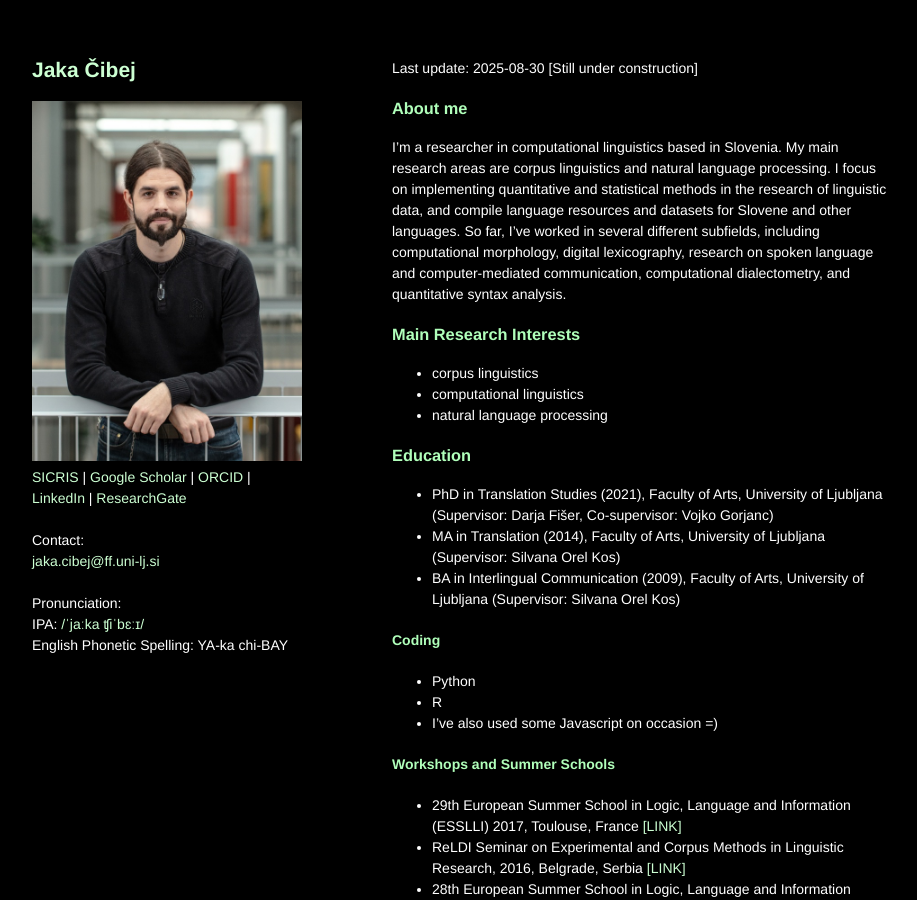
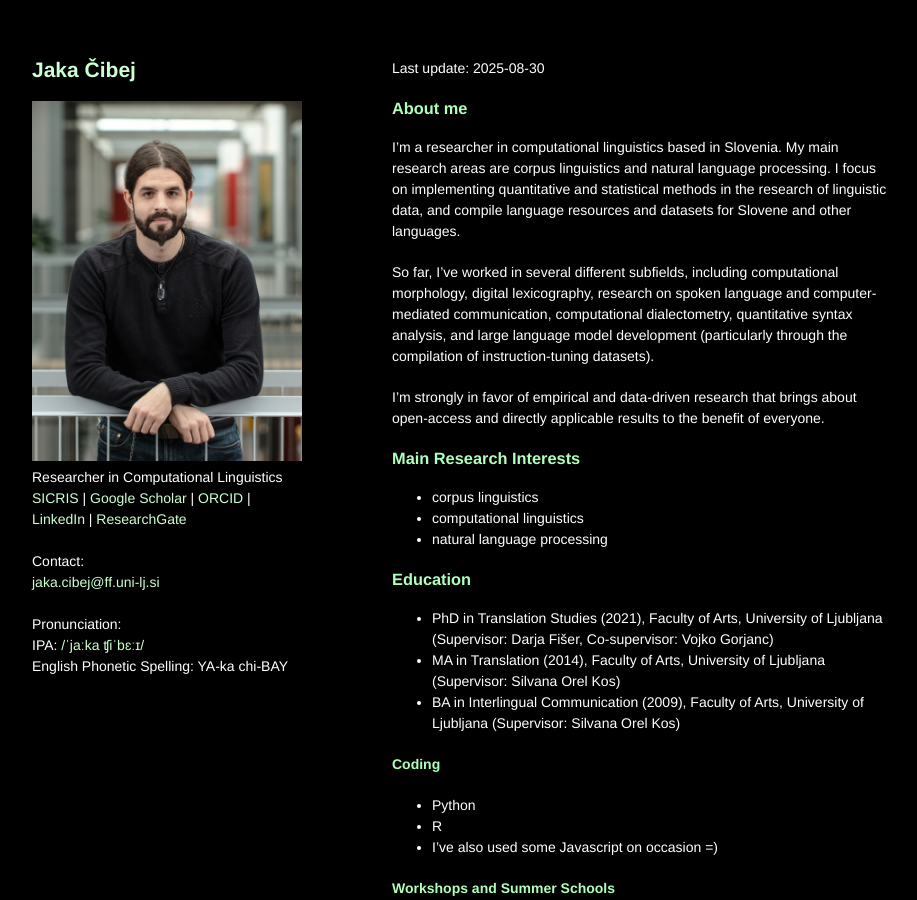
Before and after one commit to jakacibej/jakacibej.github.io, a Jekyll site: the page built from index.md, in a window 1280 px wide and 900 px high. Shown: the whole window, without its empty margins (178-1095 px from the left). Built offline with Jekyll 4.4.1, drawn with Linux system fonts in a browser that asks for light colours; our own code applies the rules of GitHub Pages for plain Markdown files; a script that is not in the unit is left out.

Commit message:
Add files via upload

```diff
--- a/_config.yml
+++ b/_config.yml
@@ -1,6 +1,7 @@
 logo: "/images/jaka_cibej_fri_small.png?raw=true"
 title: Jaka Čibej
 description: >
+ Researcher in Computational Linguistics
  <a href="https://cris.cobiss.net/ecris/si/sl/researcher/42448">SICRIS</a> | <a href="https://scholar.google.com/citations?user=n56k8E0AAAAJ&hl=en">Google Scholar</a> | <a href="https://orcid.org/0000-0002-3037-6848">ORCID</a> | <a href="https://si.linkedin.com/in/jaka-%C4%8Dibej-18575585">LinkedIn</a> | <a href="https://www.researchgate.net/profile/Jaka-Cibej-2">ResearchGate</a>
  <br><br>
  Contact:
--- a/index.md
+++ b/index.md
@@ -1,11 +1,11 @@
 Last update: 2025-08-30
-[Still under construction]
 
-<!--![Image](jc_fri_profile.png)-->
 ### About me
-I'm a researcher in computational linguistics based in Slovenia. My main research areas are corpus linguistics and natural language processing. I focus on implementing quantitative and statistical methods in the research of linguistic data, and compile language resources and datasets for Slovene and other languages. So far, I've worked in several different subfields, including computational morphology, digital lexicography, research on spoken language and computer-mediated communication, computational dialectometry, and quantitative syntax analysis.
+I'm a researcher in computational linguistics based in Slovenia. My main research areas are corpus linguistics and natural language processing. I focus on implementing quantitative and statistical methods in the research of linguistic data, and compile language resources and datasets for Slovene and other languages.
 
-<!--[SICRIS](https://cris.cobiss.net/ecris/si/sl/researcher/42448) | [Google Scholar](https://scholar.google.com/citations?user=n56k8E0AAAAJ&hl=en) | [ORCID](https://orcid.org/0000-0002-3037-6848) | [LinkedIn](https://si.linkedin.com/in/jaka-%C4%8Dibej-18575585) | [ResearchGate](https://www.researchgate.net/profile/Jaka-Cibej-2) -->
+So far, I've worked in several different subfields, including computational morphology, digital lexicography, research on spoken language and computer-mediated communication, computational dialectometry, quantitative syntax analysis, and large language model development (particularly through the compilation of instruction-tuning datasets).
+
+I'm strongly in favor of empirical and data-driven research that brings about open-access and directly applicable results to the benefit of everyone.
 
 ### Main Research Interests
 - corpus linguistics
```
